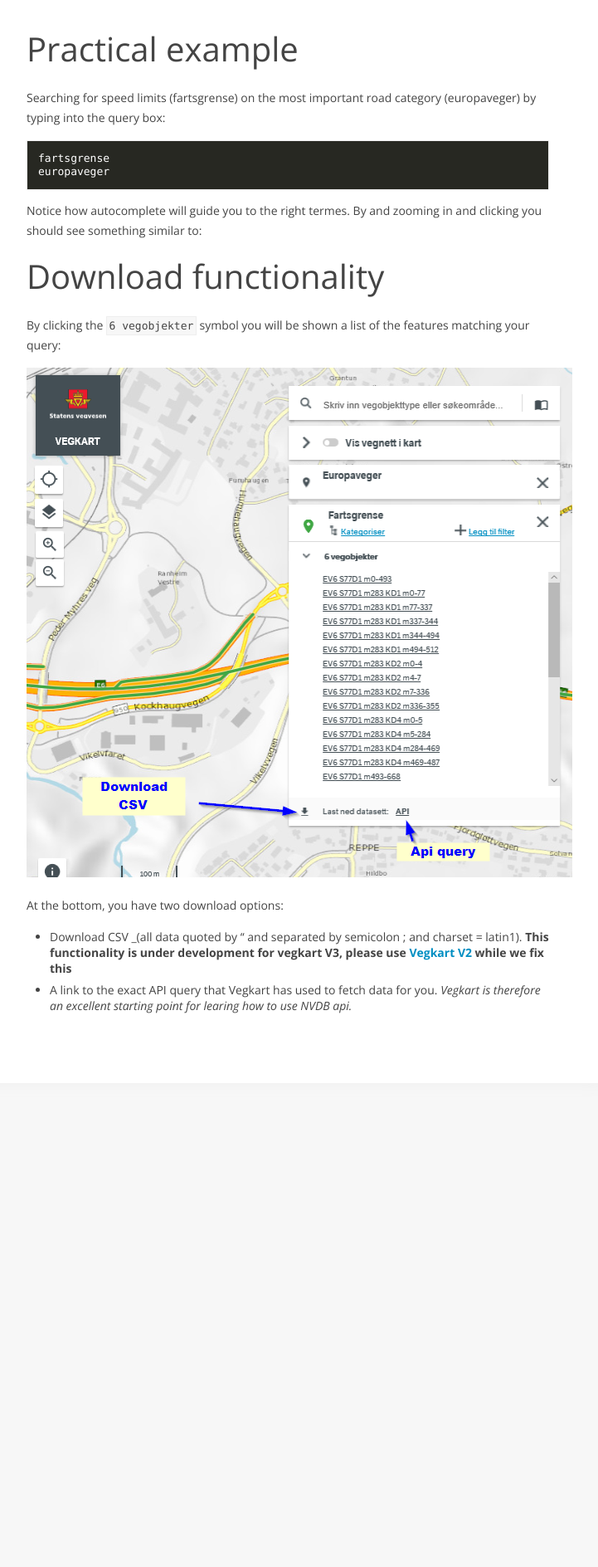
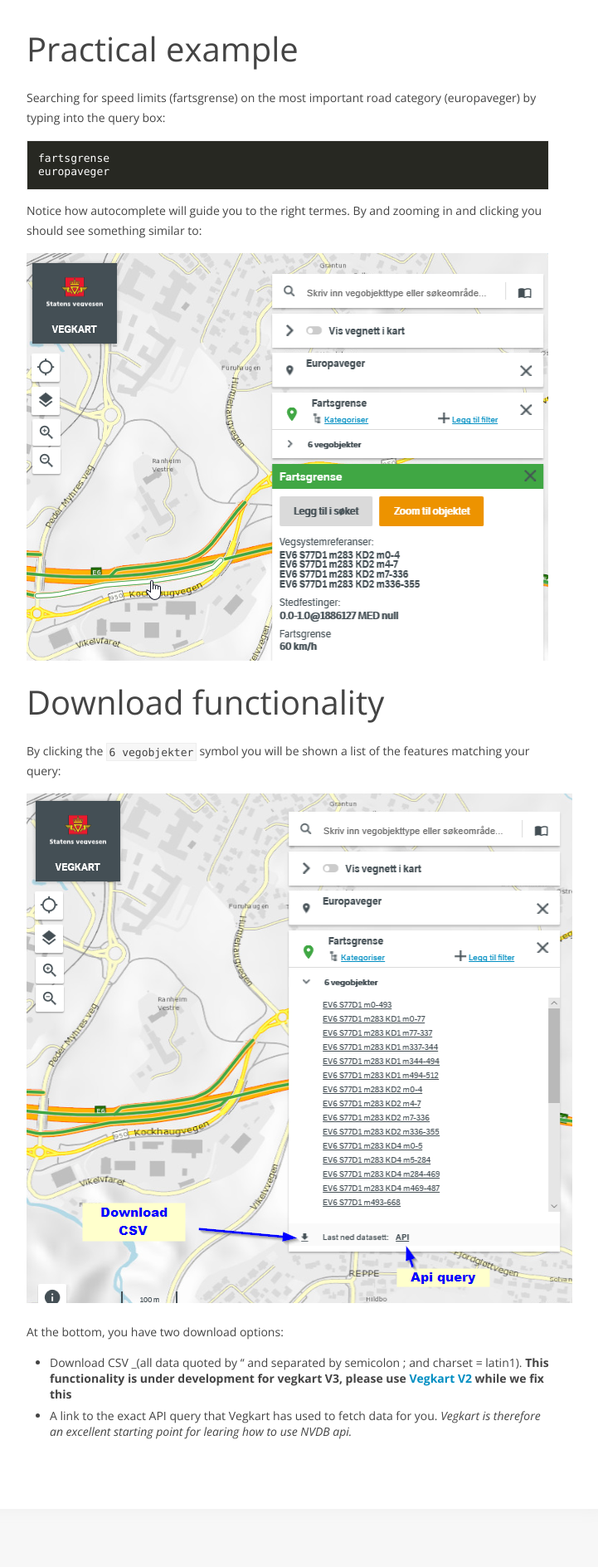
Before and after one commit to nvdb-vegdata/nvdbtransportportal, a Jekyll site: the page built from vegkart.md, in a window 1280 px wide. Shown: the part 2151-4039 px from the top of the page at 83% size, without its empty margins (433-1154 px from the left). Built offline with Jekyll 4.4.1, drawn with Linux system fonts in a browser that asks for light colours; our own code applies the rules of GitHub Pages for plain Markdown files; before the commit the page ends 3526 px from its top, so only the background shows below that.

Commit message:
Vegkart-bilde

````diff
--- a/vegkart.md
+++ b/vegkart.md
@@ -23,7 +23,7 @@
 
 Below, we have highlighted how to close the splash screen and how to prevent it from opening every time you open Vegkart.
 
-![vegkart main layout](./pics/vegkart_splash.png)
+![vegkart splash screen](./pics/vegkart_splash.png)
 
 # Practical example
 
@@ -34,11 +34,13 @@
 ```
 Notice how autocomplete will guide you to the right termes. By and zooming in and clicking you should see something similar to:
 
+![vegkart speed limit](./pics/vegkart_fartsgrense.png)
+
 # Download functionality
 
 By clicking the `6 vegobjekter` symbol you will be shown a list of the features matching your query:
 
-![vegkart main layout](./pics/vegkart_lastned.md.png)
+![vegkart download functions](./pics/vegkart_lastned.md.png)
 
 At the bottom, you have two download options:
   * Download CSV _(all data quoted by " and separated by semicolon ; and charset = latin1). **This functionality is under development for vegkart V3, please use [Vegkart V2](http://vegkart.no) while we fix this**
````
